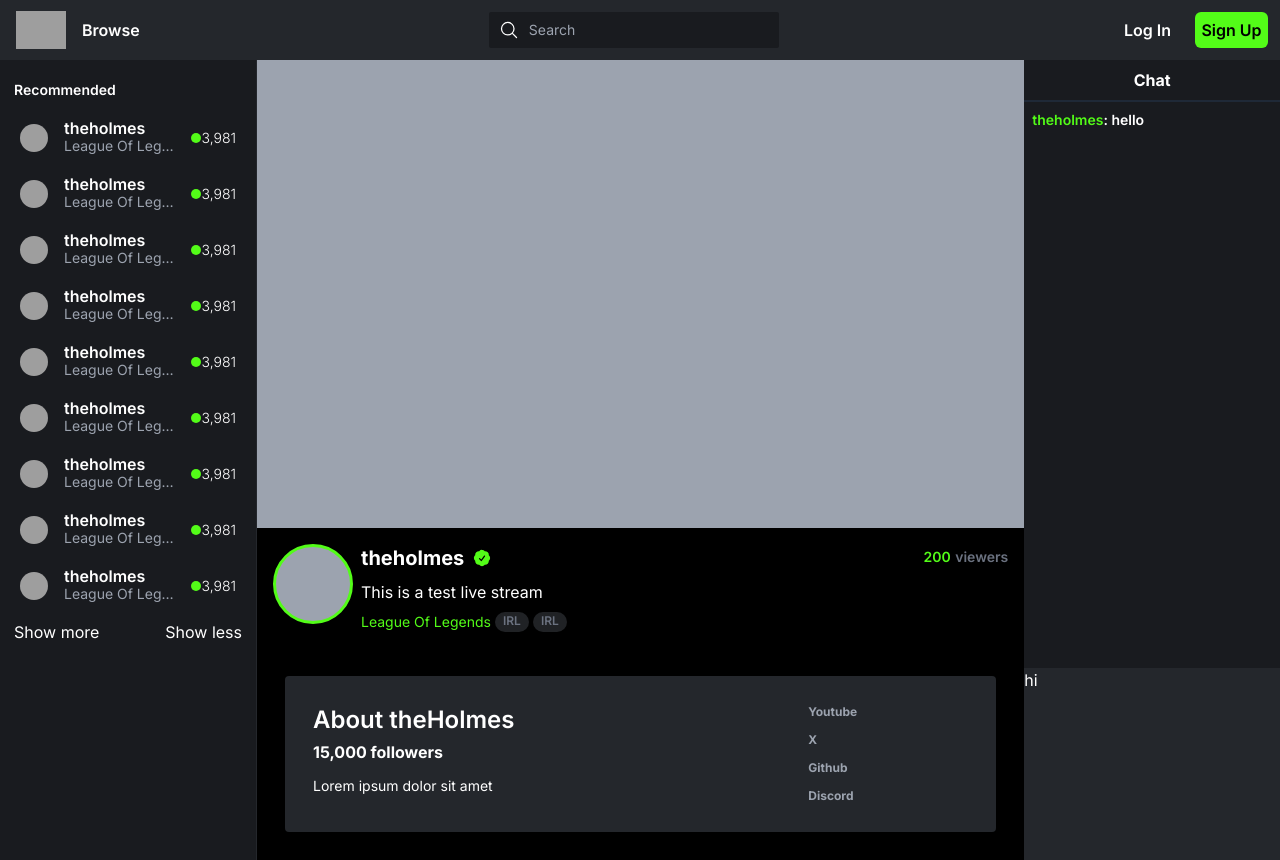
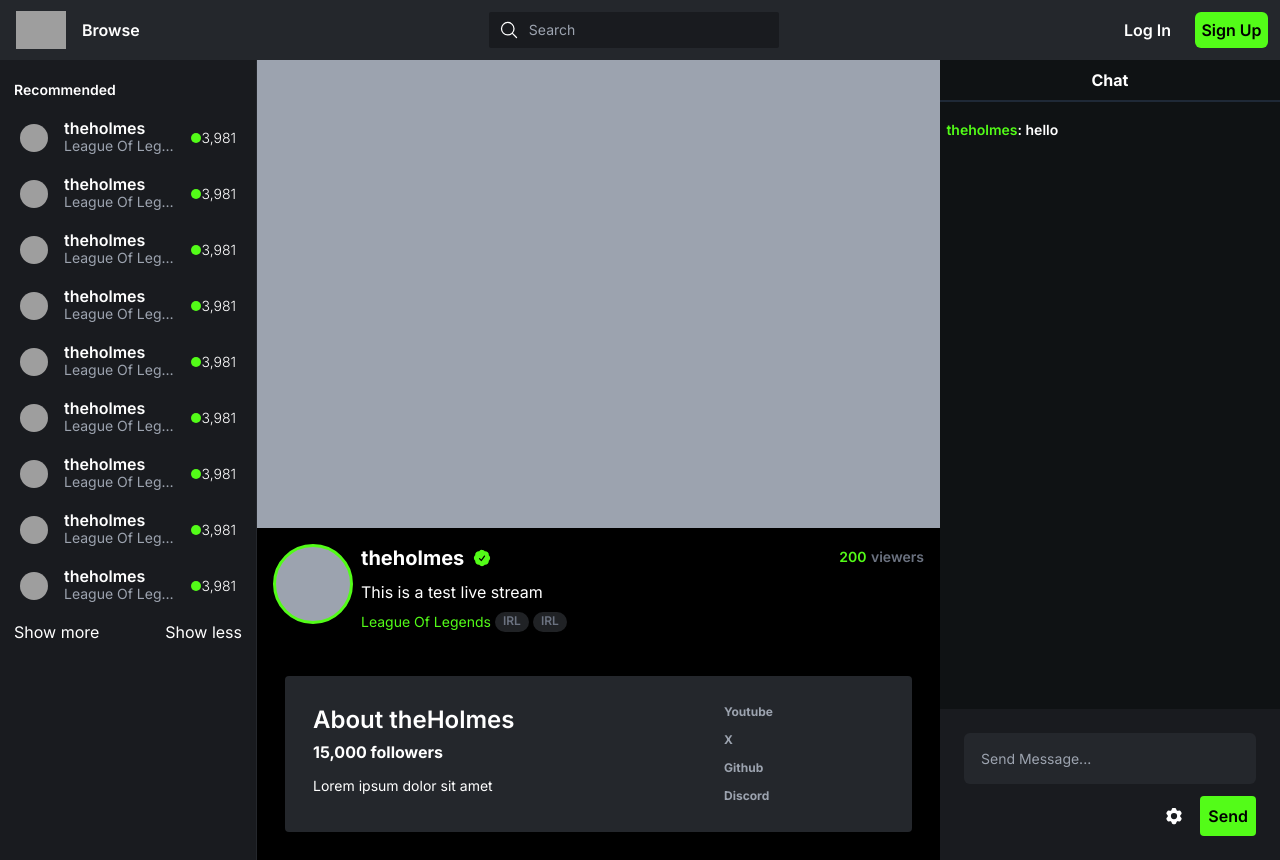
Before and after one commit to TheGoatRico/kick, a Next.js app: page /theholmes in a window 1280 px wide. Built offline with nearby package versions, Linux system fonts and the light colour scheme; grey boxes are pictures that could not be loaded.

Commit message:
rough streamer layout, need to fix chat. Whole page scrolls which is an issue with the layout. Just need streamer part to scroll.

```diff
--- a/src/app/[streamer]/page.tsx
+++ b/src/app/[streamer]/page.tsx
@@ -2,9 +2,8 @@ import CategoryPill from "../ui/category-pill";
 
 export default function LiveStreamPage() {
     return (
-        <div className="w-full h-screen flex flex-col">
-            <div className="grid grid-cols-4 h-full">
-                <div className="col-span-3">
+        <div className="relative flex h-screen overflow-hidden">
+            <div className="grow overflow-auto">
                 <div className="flex flex-col h-full w-full">
                     <div className="w-full h-[70%] bg-gray-400" />
                     <div className="flex flex-row p-4">
@@ -57,19 +56,35 @@ export default function LiveStreamPage() {
                     </div>
                 </div>
             </div>
-                <div className="col-span-1 bg-secondary">
-                    <div className="flex flex-col h-full">
+            <div>
+                <div className="bg-secondary-dark w-[340px] h-full sticky top-0 z-[50]">
+                    <div className="h-full grow">
+                        <div className="flex flex-col h-full max-h-full">
                             <div className="text-center border-b-2 w-full py-2 font-bold border-gray-800">
                                 Chat
                             </div>
-                        <div className="flex-1 flex flex-col gap-x-2 p-2">
-                            <div className="flex flex-row">
-                                <span className="text-primary font-semibold text-sm">theholmes</span>
+                            <div className="relative flex grow flex-col overflow-hidden h-full">
+                                <div className="overflow-y-auto py-3 h-full">
+                                    <div className="flex flex-row hover:bg-secondary-lighter p-[0.4rem] rounded-md">
+                                        <span className="text-primary font-semibold text-sm cursor-pointer">theholmes</span>
                                         <span className="text-sm font-semibold">: hello</span>
                                     </div>
                                 </div>
-                        <div className="h-48 bg-secondary-lighter">
-                            hi
+                            </div>
+                            <div className="flex grow flex-col gap-x-2 p-2 relative z-[51] bg-dark-lighter">
+                                <div className="flex flex-col p-4 gap-y-3">
+                                    <input type='text' placeholder="Send Message..." className="w-full text-sm bg-dark-light h-full p-4 rounded-md focus:bg-dark-lighter border border-transparent focus:border-gray-700 outline-0" />
+                                    <div className="self-end flex flex-row space-x-2">
+                                        <button type='button' className="hover:bg-secondary-lighter p-2 rounded-md">
+                                            <svg xmlns="http://www.w3.org/2000/svg" viewBox="0 0 24 24" fill="currentColor" className="w-5 h-5 self-center">
+                                                <path fillRule="evenodd" d="M11.078 2.25c-.917 0-1.699.663-1.85 1.567L9.05 4.889c-.02.12-.115.26-.297.348a7.493 7.493 0 00-.986.57c-.166.115-.334.126-.45.083L6.3 5.508a1.875 1.875 0 00-2.282.819l-.922 1.597a1.875 1.875 0 00.432 2.385l.84.692c.095.078.17.229.154.43a7.598 7.598 0 000 1.139c.015.2-.059.352-.153.43l-.841.692a1.875 1.875 0 00-.432 2.385l.922 1.597a1.875 1.875 0 002.282.818l1.019-.382c.115-.043.283-.031.45.082.312.214.641.405.985.57.182.088.277.228.297.35l.178 1.071c.151.904.933 1.567 1.85 1.567h1.844c.916 0 1.699-.663 1.85-1.567l.178-1.072c.02-.12.114-.26.297-.349.344-.165.673-.356.985-.57.167-.114.335-.125.45-.082l1.02.382a1.875 1.875 0 002.28-.819l.923-1.597a1.875 1.875 0 00-.432-2.385l-.84-.692c-.095-.078-.17-.229-.154-.43a7.614 7.614 0 000-1.139c-.016-.2.059-.352.153-.43l.84-.692c.708-.582.891-1.59.433-2.385l-.922-1.597a1.875 1.875 0 00-2.282-.818l-1.02.382c-.114.043-.282.031-.449-.083a7.49 7.49 0 00-.985-.57c-.183-.087-.277-.227-.297-.348l-.179-1.072a1.875 1.875 0 00-1.85-1.567h-1.843zM12 15.75a3.75 3.75 0 100-7.5 3.75 3.75 0 000 7.5z" clipRule="evenodd" />
+                                            </svg>
+                                        </button>
+
+                                        <button type='button' className="bg-primary rounded-[4px] p-2 w-fit text-black font-semibold">Send</button>
+                                    </div>
+                                </div>
+                            </div>
                         </div>
                     </div>
                 </div>
--- a/tailwind.config.ts
+++ b/tailwind.config.ts
@@ -13,7 +13,10 @@ export default {
         "primary-secondary": "rgb(58 211 5)",
         secondary: "rgb(25 27 31)",
         "secondary-lighter": "rgb(36 39 44)",
+        "secondary-dark": "rgb(15 18 20)",
         "dark-lighter": "rgb(25 27 31)",
+        "dark-light": "rgb(36 39 44)",
+        chat: "rgb(25 27 31)",
       },
     },
   },
```
Lines whose indentation alone changed are shown as unchanged.
